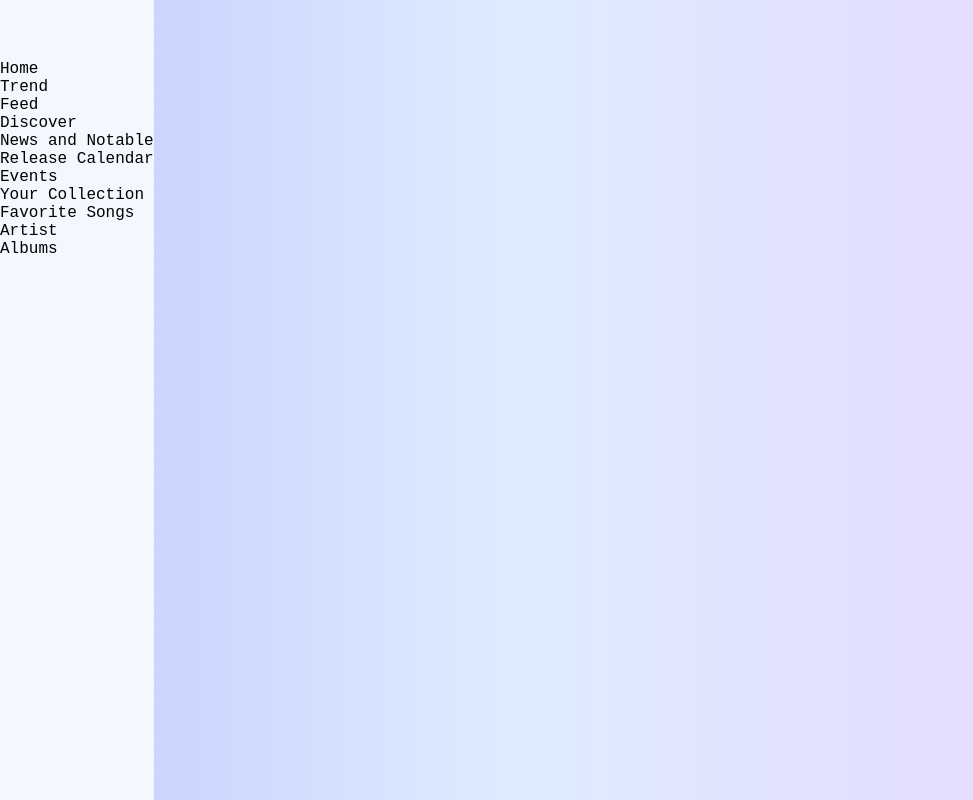
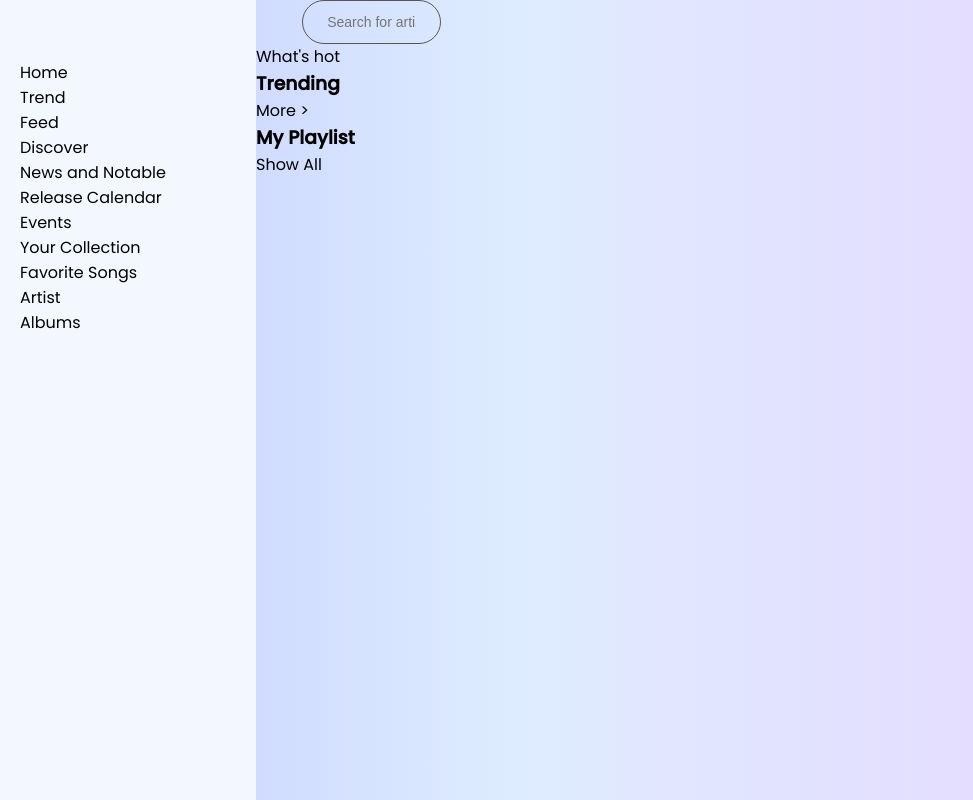
Before and after one commit to Kedoichi/MusicPlayer.github.io, a plain HTML site: page index.html in a window 1280 px wide. Shown: the whole page, without its empty margins (0-973 px from the left). Drawn offline with nearby package versions, Linux system fonts and the light colour scheme.

Commit message:
Basic Layout

```diff
--- a/css/style.css
+++ b/css/style.css
@@ -16,19 +16,67 @@
   --text-color: #7b7a7c;
 }
 
+html {
+  font-family: "Poppins";
+  height: 100%;
+  font-weight: 400;
+  scroll-behavior: smooth;
+}
 body {
-  font-family: "Space Mono", monospace;
   background: var(--container-bg);
+  display: flex;
+  min-height: 100%;
 }
 .sideNavigation {
   background: var(--nav-bg);
-  height: 100%;
-  width: 20;
-  position: fixed;
-  z-index: 1;
-  top: 0;
+  width: 20%;
   left: 0;
   overflow-x: hidden;
   transition: 0.5s;
-  padding-top: 60px;
+  padding: 60px 20px;
 }
+.controller {
+  margin: auto;
+  width: 60%;
+}
+.input {
+  width: 100%;
+  padding: 12px 24px;
+  background-color: transparent;
+  transition: transform 250ms ease-in-out;
+  font-size: 14px;
+  line-height: 18px;
+  color: #575756;
+  background-color: transparent;
+  border-radius: 50px;
+  border: 1px solid #575756;
+  transition: all 250ms ease-in-out;
+}
+
+.input:hover,
+.input:focus {
+  outline: 0;
+  border: 1px solid transparent;
+  border-bottom: 1px solid #575756;
+  border-radius: 0;
+  background-position: 100% center;
+}
+.input:focus::placeholder {
+  font-family: "Poppins";
+  color: transparent;
+  transition: all 150ms ease-in-out;
+}
+
+/* =====================
+Component Style
+=====================*/
+a {
+  text-decoration: none;
+  display: block;
+  color: var(--text-color);
+  background-color: transparent;
+  cursor: pointer;
+}
+ul {
+  list-style-type: none;
+}
--- a/index.html
+++ b/index.html
@@ -5,6 +5,12 @@
     <meta name="viewport" content="width=device-width, initial-scale=1.0" />
     <title>Document</title>
     <link rel="stylesheet" href="./css/style.css" />
+    <link rel="preconnect" href="https://fonts.googleapis.com" />
+    <link rel="preconnect" href="https://fonts.gstatic.com" crossorigin />
+    <link
+      href="https://fonts.googleapis.com/css2?family=Poppins:wght@100;200;300;400;500&display=swap"
+      rel="stylesheet"
+    />
     <script src="https://ajax.googleapis.com/ajax/libs/jquery/3.5.1/jquery.min.js"></script>
     <script src="./script/script.js"></script>
   </head>
@@ -24,6 +30,42 @@
         <li>Artist</li>
         <li>Albums</li>
       </ul>
-    </div>a
+    </div>
+    <div class="container">
+      <div class="controller">
+        <div class="goBack"></div>
+        <div class="goForward"></div>
+        <div class="searchBox">
+          <input
+            class="input"
+            type="text"
+            placeholder="Search for artist songs and ..."
+          />
+        </div>
+      </div>
+      <div class="displaySection">
+        <div class="trend">
+          <p>What's hot</p>
+          <div class="inline">
+            <h3>Trending</h3>
+            <p>More ></p>
+          </div>
+        </div>
+
+        <div class="playlist">
+          <div class="inline">
+            <h3>My Playlist</h3>
+            <p>Show All</p>
+          </div>
+          <div class="playlist"></div>
+        </div>
+      </div>
+      <div class="songInfo"></div>
+    </div>
+    <div class="rightNav">
+      <div class="shortcuts"></div>
+      <div class="fav"></div>
+      <div class="banner"></div>
+    </div>
   </body>
 </html>
```
